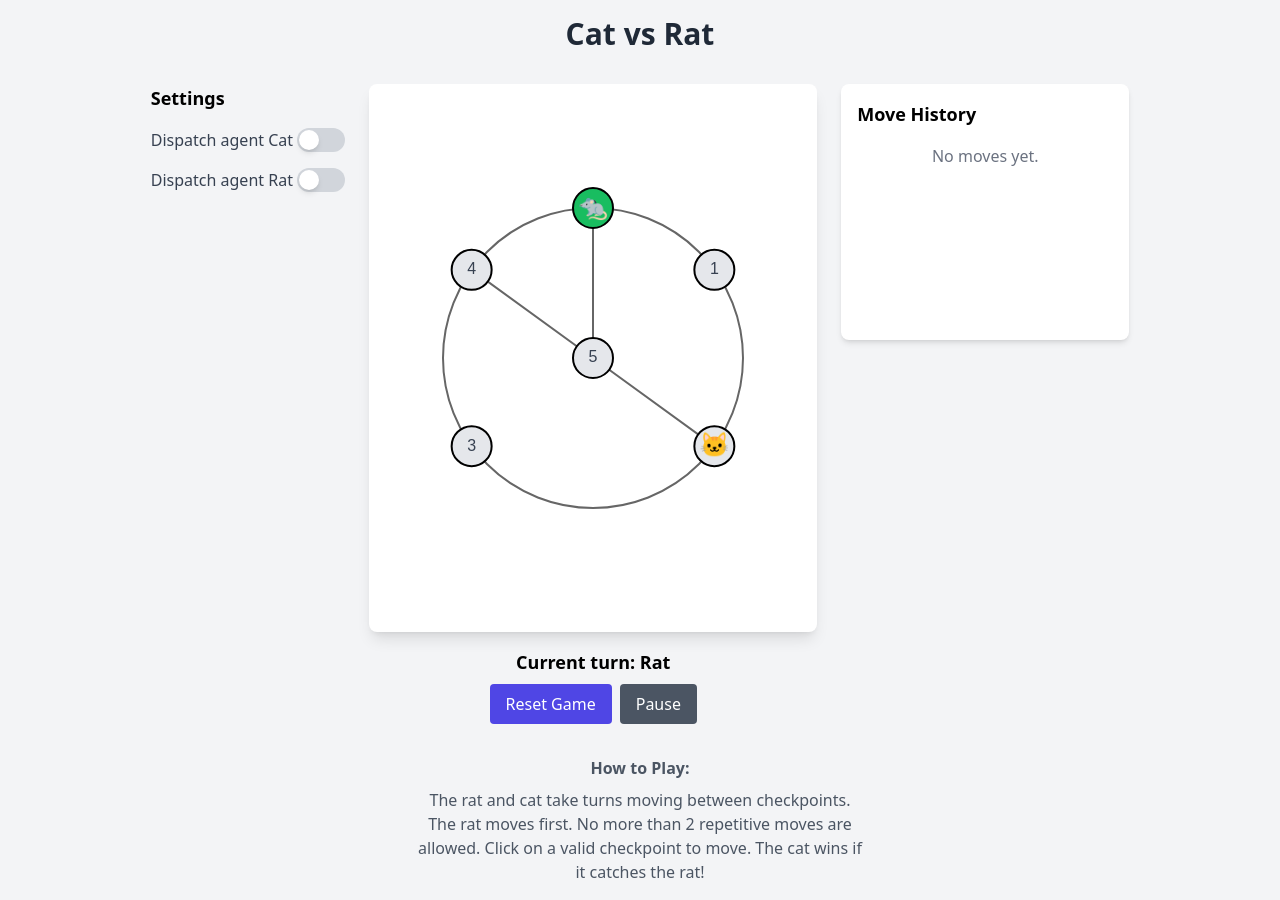
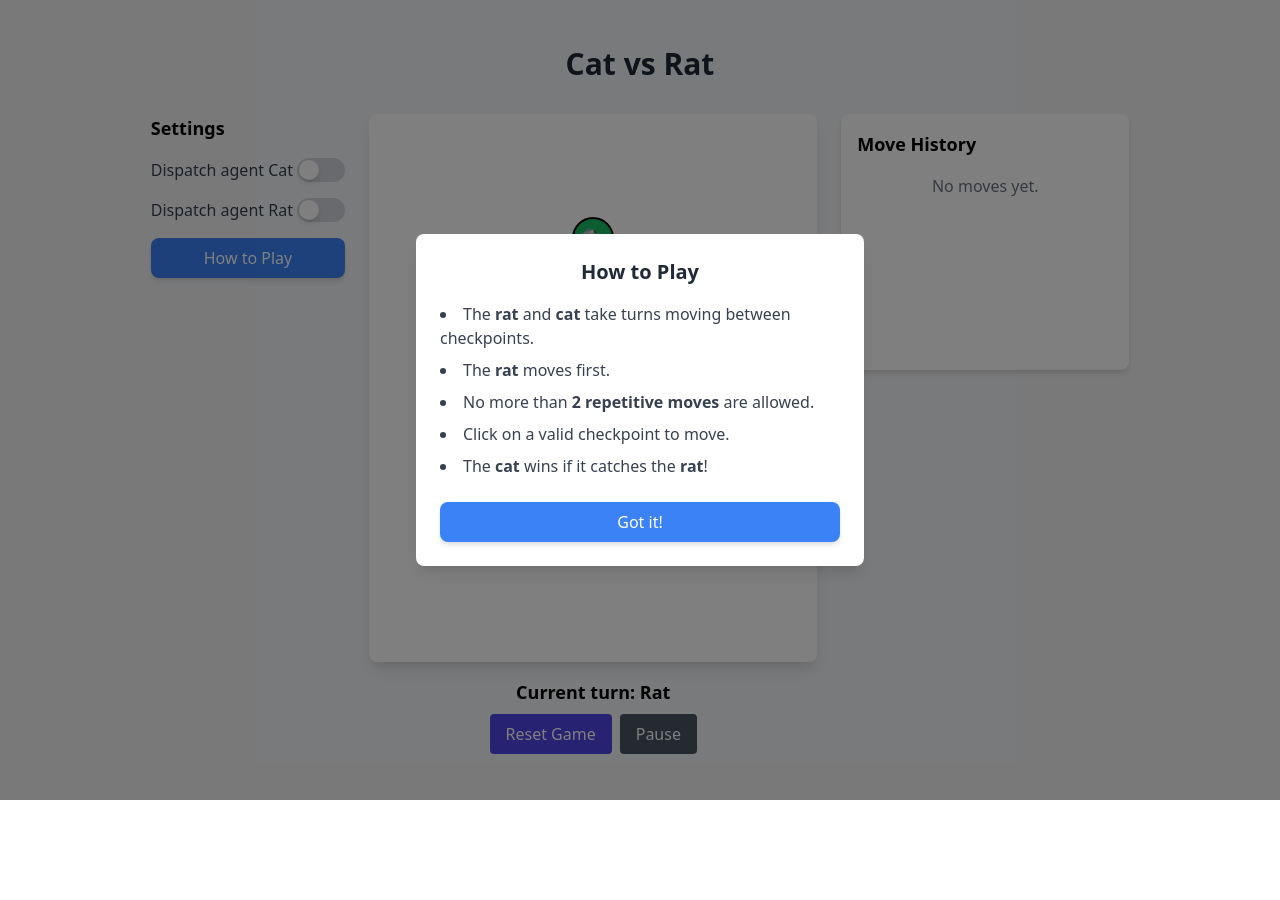
Before and after one commit to EyeZen/CatchTheRat, a React (Vite) app: page / in a window 1280 px wide. After the commit the page ends 800 px from the top, so only its background shows below. Built offline with nearby package versions, Linux system fonts and the light colour scheme.

Commit message:
adds "How to Play" popup

```diff
--- a/src/App.tsx
+++ b/src/App.tsx
@@ -8,30 +8,55 @@ import { MoveHistoryProvider } from './context/MoveHistoryContext';
 
 function App() {
   const [paused, setPaused] = useState(false);
+  const [showHowToPlay, setShowHowToPlay] = useState(true); // State to control the popup visibility
 
   return (
     <div className="min-h-screen bg-gray-100 flex flex-col items-center justify-center p-4 w-full overflow-x-hidden">
       <h1 className="text-3xl font-bold text-gray-800 mb-8">Cat vs Rat</h1>
       <SettingsProvider>
         <MoveHistoryProvider>
-          <MobileNavigation setPaused={setPaused} />
+          <MobileNavigation setPaused={setPaused} setShowHowToPlay={setShowHowToPlay} />
           <div className="flex gap-6">
             <div className="hidden sm:block">
-              <SettingsPanel />
+              <SettingsPanel setShowHowToPlay={setShowHowToPlay} /> {/* Pass the function to SettingsPanel */}
             </div>
             <Game paused={paused} setPaused={setPaused} />
             <MoveHistory />
           </div>
         </MoveHistoryProvider>
       </SettingsProvider>
-      <div className="mt-8 text-gray-600 max-w-md text-center">
-        <h2 className="font-semibold mb-2">How to Play:</h2>
-        <p>
-          The rat and cat take turns moving between checkpoints. The rat moves first.
-          No more than 2 repetitive moves are allowed.
-          Click on a valid checkpoint to move. The cat wins if it catches the rat!
-        </p>
-      </div>
+
+      {/* How to Play Popup */}
+      {showHowToPlay && (
+        <div className="fixed inset-0 bg-black bg-opacity-50 flex items-center justify-center z-50">
+          <div className="bg-white p-6 rounded-lg shadow-lg max-w-md w-11/12">
+            <h2 className="text-xl font-bold mb-4 text-center text-gray-800">How to Play</h2>
+            <ul className="list-disc list-inside text-gray-700 space-y-2">
+              <li>
+                The <span className="font-semibold">rat</span> and <span className="font-semibold">cat</span> take turns moving between checkpoints.
+              </li>
+              <li>
+                The <span className="font-semibold">rat</span> moves first.
+              </li>
+              <li>
+                No more than <span className="font-semibold">2 repetitive moves</span> are allowed.
+              </li>
+              <li>
+                Click on a valid checkpoint to move.
+              </li>
+              <li>
+                The <span className="font-semibold">cat</span> wins if it catches the <span className="font-semibold">rat</span>!
+              </li>
+            </ul>
+            <button
+              onClick={() => setShowHowToPlay(false)}
+              className="bg-blue-500 text-white px-4 py-2 rounded-lg shadow-md mt-6 w-full"
+            >
+              Got it!
+            </button>
+          </div>
+        </div>
+      )}
     </div>
   );
 }
--- a/src/components/Game.tsx
+++ b/src/components/Game.tsx
@@ -109,7 +109,6 @@ const Game: React.FC<GameProps> = ({ paused, setPaused }) => {
     var movePair3 = recentMoves.slice(8, 12).map(move => `${move.from}-${move.to}`).join('|');
 
     if (movePair1 == movePair2 && movePair2 == movePair3) {
-      console.log(movePair1, movePair2, movePair3);
       return true;
     }
     return false;
--- a/src/components/MobileNavigation.tsx
+++ b/src/components/MobileNavigation.tsx
@@ -3,9 +3,10 @@ import SettingsPanel from './SettingsPanel';
 
 interface MobileNavigationProps {
   setPaused: (paused: boolean) => void;
+  setShowHowToPlay: (show: boolean) => void; // Add prop to control the popup
 }
 
-const MobileNavigation: React.FC<MobileNavigationProps> = ({ setPaused }) => {
+const MobileNavigation: React.FC<MobileNavigationProps> = ({ setPaused, setShowHowToPlay }) => {
   const [isMenuOpen, setIsMenuOpen] = useState(false);
 
   const openMenu = () => {
@@ -63,7 +64,16 @@ const MobileNavigation: React.FC<MobileNavigationProps> = ({ setPaused }) => {
         </button>
         <h2 className="text-lg font-semibold mb-4 p-4">Menu</h2>
         <div className="p-4">
-          <SettingsPanel />
+          <button
+            onClick={() => {
+              setShowHowToPlay(true); // Show the "How to Play" popup
+              closeMenu(); // Close the menu
+            }}
+            className="bg-blue-500 text-white px-4 py-2 rounded-lg shadow-md w-full mb-4"
+          >
+            How to Play
+          </button>
+          <SettingsPanel setShowHowToPlay={setShowHowToPlay} />
         </div>
       </div>
     </div>
--- a/src/components/SettingsPanel.tsx
+++ b/src/components/SettingsPanel.tsx
@@ -1,7 +1,11 @@
 import React from 'react';
 import { useSettings } from '../context/SettingsProvider';
 
-const SettingsPanel: React.FC = () => {
+interface SettingsPanelProps {
+  setShowHowToPlay: (show: boolean) => void; // Add prop to control the popup
+}
+
+const SettingsPanel: React.FC<SettingsPanelProps> = ({ setShowHowToPlay }) => {
   const { dispatchCatAgent, dispatchRatAgent, movementSpeed, toggleSetting, setMovementSpeed } = useSettings();
 
   return (
@@ -60,6 +64,14 @@ const SettingsPanel: React.FC = () => {
           </div>
         </div>
       )}
+      <div className="mt-4">
+        <button
+          onClick={() => setShowHowToPlay(true)} // Show the popup when clicked
+          className="bg-blue-500 text-white px-4 py-2 rounded-lg shadow-md w-full"
+        >
+          How to Play
+        </button>
+      </div>
     </div>
   );
 };
```
